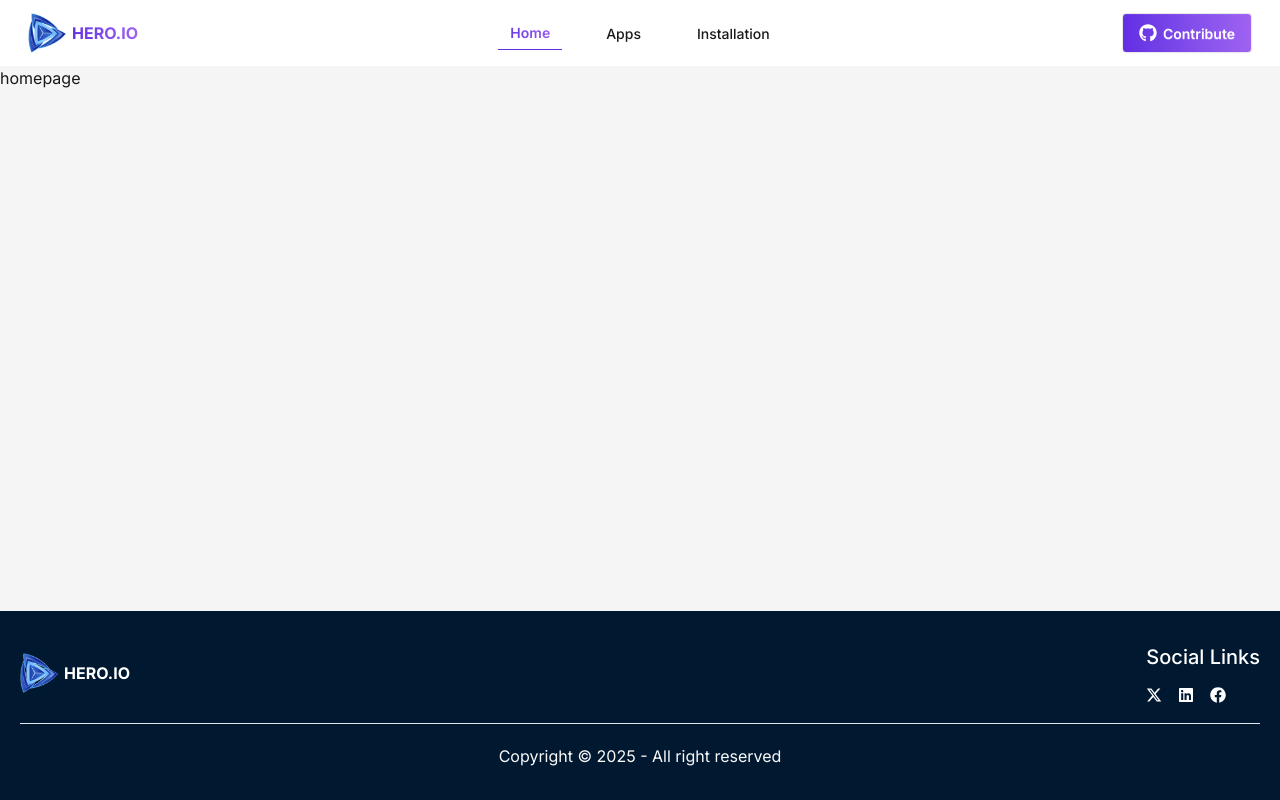
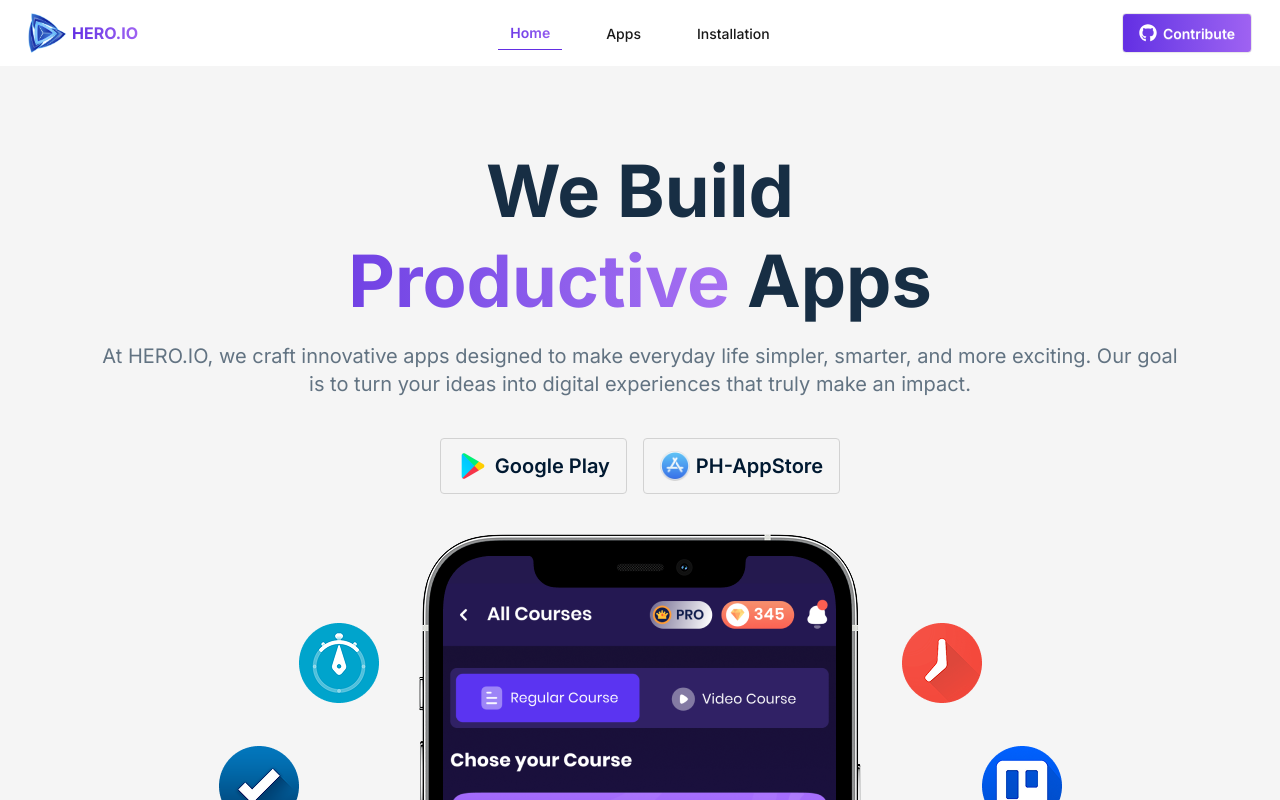
Before and after one commit to alfu-git/cs-m7-1-PH-AppStore, a React (Vite) app: page / in a window 1280 px wide. Shown: the top 800 px of the page. Built offline with nearby package versions, Linux system fonts and the light colour scheme.

Commit message:
banner done

```diff
--- /dev/null
+++ b/src/Components/HomePage/Banner/Banner.jsx
@@ -0,0 +1,68 @@
+import React from "react";
+import BannerLogo from "../../../assets/images/hero.png";
+import PlayStoreLogo from "../../../assets/images/google-play.png";
+import PHStoreLogo from "../../../../public/favicon-logo.png";
+import { Link } from "react-router";
+
+const Banner = () => {
+  return (
+    <section className="mt-20 container mx-auto px-5">
+      <div>
+        <div className="text-center flex flex-col-reverse lg:block">
+          <div>
+            <h1 className="mt-10 lg:mt-0 mb-4 text-5xl lg:text-7xl max-w-148 mx-auto leading-tight font-bold text-[#001931] opacity-90">
+              We Build{" "}
+              <span className="inline-block bg-linear-to-r from-[#632EE3] to-[#9F62F2] bg-clip-text text-transparent">
+                Productive
+              </span>{" "}
+              Apps
+            </h1>
+
+            <p className="lg:px-20 mb-10 text-xl text-[#627382]">
+              At HERO.IO, we craft innovative apps designed to make everyday
+              life simpler, smarter, and more exciting. Our goal is to turn your
+              ideas into digital experiences that truly make an impact.
+            </p>
+
+            <div className="mb-10 flex flex-col sm:flex-row gap-4 justify-center items-center">
+              <Link
+                className="btn h-14 shadow-none bg-transparent border border-[#D2D2D2] rounded-sm"
+                to="https://play.google.com/store/apps"
+                target="_blank"
+              >
+                <span>
+                  <img width={32} src={PlayStoreLogo} />
+                </span>
+
+                <span className="text-[#001931] text-xl font-semibold">
+                  Google Play
+                </span>
+              </Link>
+
+              <Link
+                to="/"
+                className="btn h-14 shadow-none bg-transparent border border-[#D2D2D2] rounded-sm"
+              >
+                <span>
+                  <img width={30} src={PHStoreLogo} />
+                </span>
+
+                <span className="text-[#001931] text-xl font-semibold">
+                  PH-AppStore
+                </span>
+              </Link>
+            </div>
+          </div>
+
+          <div className="flex justify-center">
+            <figure>
+              <img src={BannerLogo} alt="Banner Image" />
+            </figure>
+          </div>
+        </div>
+      </div>
+    </section>
+  );
+};
+
+export default Banner;
--- a/src/Pages/HomePage/HomePage.jsx
+++ b/src/Pages/HomePage/HomePage.jsx
@@ -1,10 +1,11 @@
 import React from 'react';
+import Banner from "../../Components/HomePage/Banner/Banner";
 
 const HomePage = () => {
   return (
-    <div>
-      homepage
-    </div>
+    <>
+      <Banner />
+    </>
   );
 };
 
--- a/src/Routes/Routes.jsx
+++ b/src/Routes/Routes.jsx
@@ -24,8 +24,8 @@
       },
       {
         path: "*",
-        element: <ErrorPage />
-      }
+        element: <ErrorPage />,
+      },
     ],
   },
 ]);
```
Also changed, not shown: src/assets/images/google-play.png (added).
